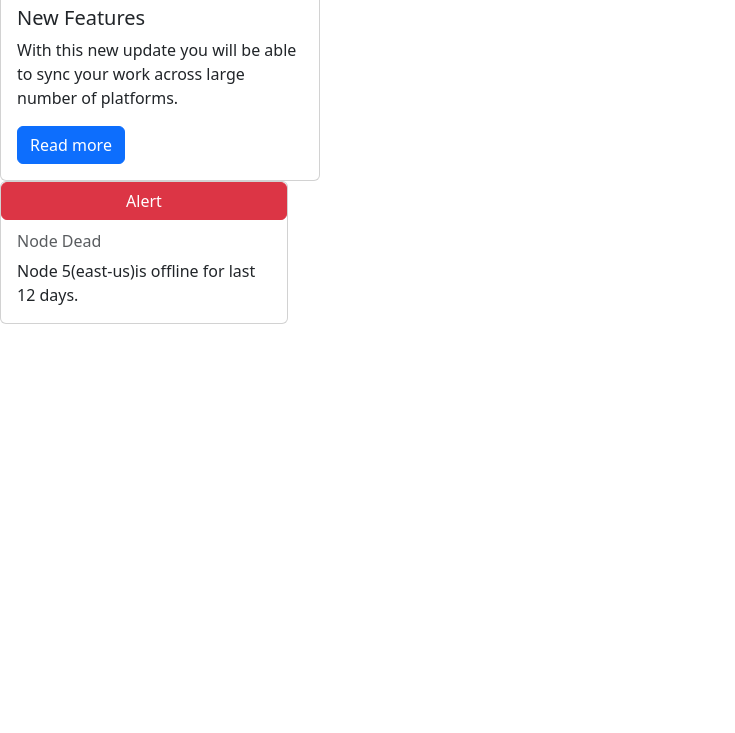
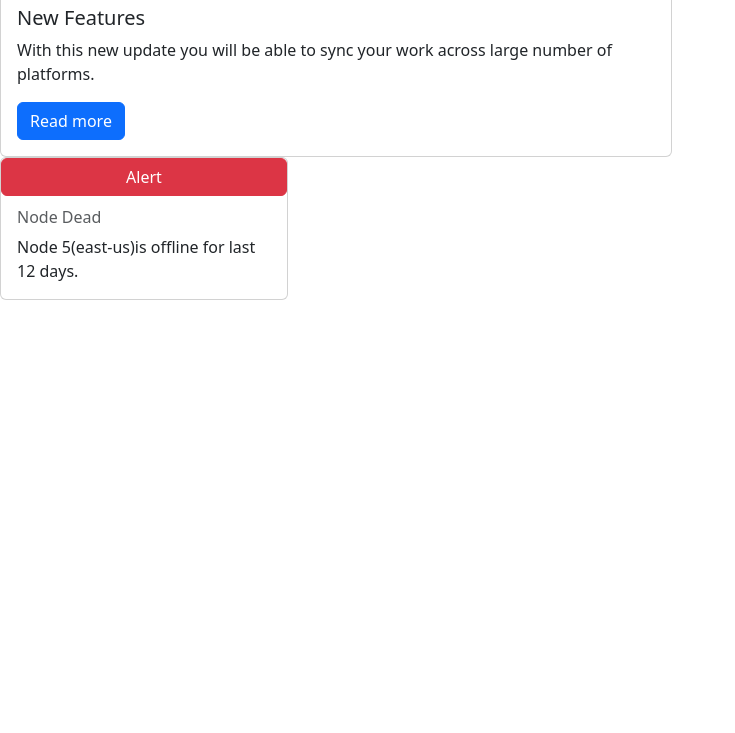
Before and after one commit to acciojob/bootstrap-card-Lochan-sharma232, a website: page main.html in a window 1280 px wide. Shown: the part 67-800 px from the top of the page, without its empty margins (0-735 px from the left). Drawn offline with nearby package versions, Linux system fonts and the light colour scheme.

Commit message:
created a submission

```diff
--- a/main.html
+++ b/main.html
@@ -11,7 +11,7 @@
 <body>
 	<!-- the entire body must be written by student -->
 	<h1>Welcome to Sync5</h1>
-	<div class="card" style="width: 20rem;">
+	<div class="card" style="width: 42rem;">
   <div class="card-body">
     <h5 class="card-title">New Features</h5>
     <p class="card-text">With this new update you will be able to sync your work across large number of platforms.</p>
```
